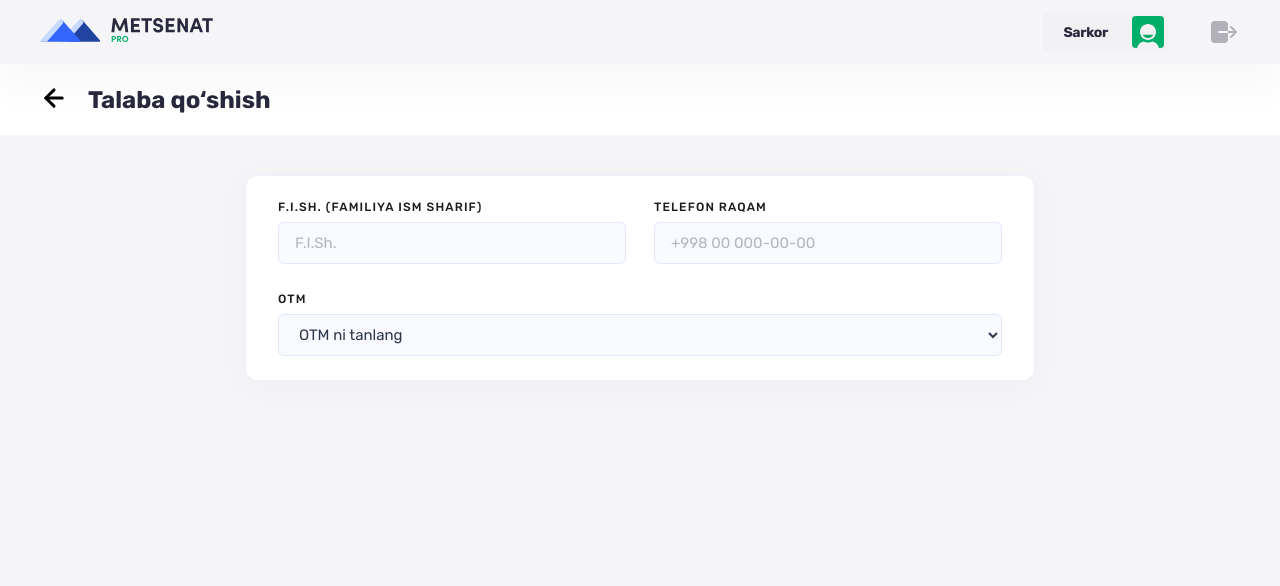
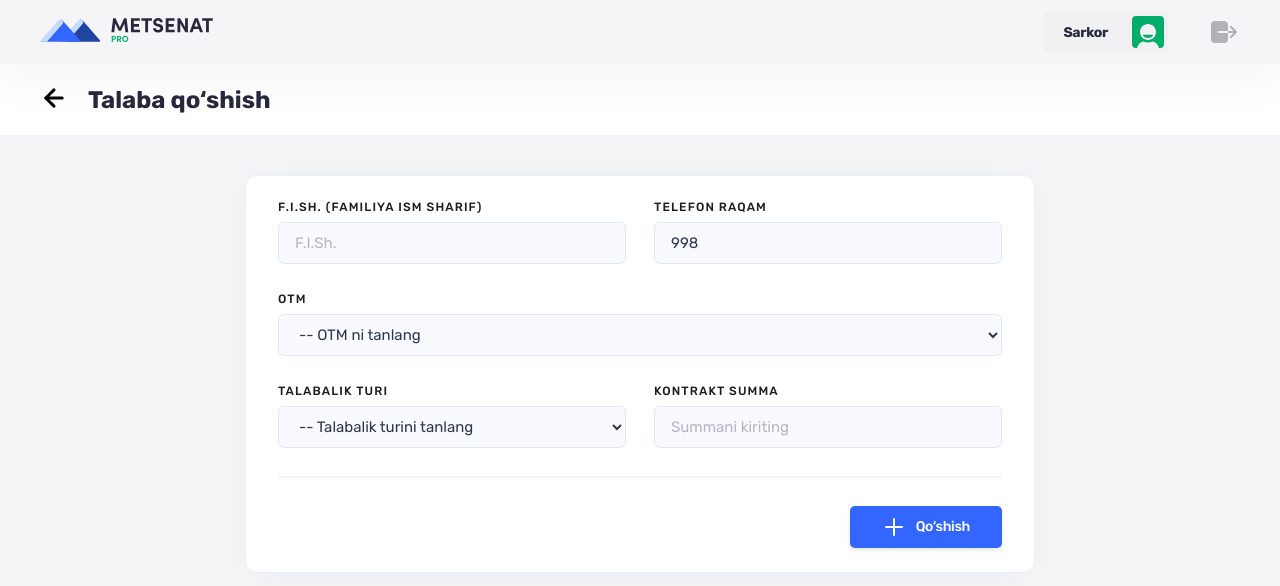
Before and after one commit to Sarkor2007/Metsenat, a Vue app: page /admin/students/add in a window 1280 px wide. Shown: the top 586 px of the page. Built offline with nearby package versions, Linux system fonts and the light colour scheme.

Commit message:
add vue toast

```diff
--- a/package.json
+++ b/package.json
@@ -11,6 +11,7 @@
   "dependencies": {
     "vue": "^3.2.47",
     "vue-router": "^4.1.6",
+    "vue-toastification": "^2.0.0-rc.5",
     "vuex": "^4.1.0"
   },
   "devDependencies": {
--- a/src/App.vue
+++ b/src/App.vue
@@ -1,6 +1,9 @@
 <template>
   <router-view />
 </template>
+
+<script>
+</script>
 
 <style>
 .container {
--- a/src/components/AddStudent.vue
+++ b/src/components/AddStudent.vue
@@ -1,9 +1,11 @@
 <script setup>
 // icons
-// import userImg from '../../assets/images/user.jpg'
-// import editIcon from '../../assets/icons/edit.svg'
+
 import leftarrowIcon from '../assets/icons/leftarrow.svg'
-// import bottomImg from '../../assets/images/rocket.png'
+import plusBtn from "../assets/icons/add.svg"
+
+
+import { useToast } from "vue-toastification"
 
 </script>
 
@@ -12,8 +14,50 @@ export default {
     name: "AddStudent",
     data() {
         return {
+            data: [],
+            name: '',
+            university: '',
+            type: '',
+            sumContract: '',
+            tel: '998'
         }
     },
+
+    methods: {
+        addStudent() {
+            const toast = useToast()
+            let user = {
+                name: this.name,
+                type: this.type,
+                university: this.university,
+                sumContract: this.sumContract,
+                tel: this.tel
+            }
+
+            this.name = '';
+            this.type = '';
+            this.university = '';
+            this.sumContract = '';
+            this.tel = '998';
+
+            toast("Ученик добавлен!", {
+                position: "top-right",
+                timeout: 2000,
+                hideProgressBar: false,
+                closeButton: true,
+                closeOnClick: true,
+                pauseOnFocusLoss: false,
+                pauseOnHover: false,
+                draggable: true,
+                draggablePercent: 0.6,
+                closeButton: "button",
+                icon: true,
+                rtl: false
+            });
+
+            this.$emit('newStudent', user)
+        }
+    }
 }
 </script>
 
@@ -31,12 +75,15 @@ export default {
                 </div>
             </div>
         </div>
-        <div class="add__body">
-            <div class="add__body-top">
+        <form @submit.prevent="addStudent()"
+            class="add__body">
+            <div class="add__body-box">
                 <label class="add__el"
                     for="name">
                     <h3 class="add__subtitle">F.I.Sh. (Familiya Ism Sharif)</h3>
-                    <input id="name"
+                    <input v-model="name"
+                        id="name"
+                        required
                         name="name"
                         placeholder="F.I.Sh."
                         type="text">
@@ -44,8 +91,10 @@ export default {
                 <label class="add__el"
                     for="tel">
                     <h3 class="add__subtitle">Telefon raqam</h3>
-                    <input id="tel"
+                    <input v-model="tel"
+                        id="tel"
                         name="tel"
+                        required
                         placeholder="+998 00 000-00-00"
                         type="number">
                 </label>
@@ -53,17 +102,52 @@ export default {
             <label for="university"
                 class="add__university add__el">
                 <h3 class="add__subtitle">OTM</h3>
-                <select class=""
+                <select v-model="university"
                     name="university"
-                    id="university">
+                    id="university"
+                    required>
                     <option value=""
                         disabled
-                        selected>OTM ni tanlang</option>
+                        selected>-- OTM ni tanlang</option>
                     <option value="inha">Toshkent shahridagi INHA Universiteti</option>
                     <option value="milliy">O’zbekiston milliy universiteti</option>
                 </select>
             </label>
-        </div>
+            <div class="add__body-box">
+                <label class="add__el"
+                    for="name">
+                    <h3 class="add__subtitle">Talabalik turi</h3>
+                    <select v-model="type"
+                        required
+                        name="university"
+                        id="university">
+                        <option value=""
+                            disabled
+                            selected>-- Talabalik turini tanlang</option>
+                        <option value="Bakalavr">Bakalavr</option>
+                        <option value="Magistr">Magistr</option>
+                    </select>
+                </label>
+                <label class="add__el"
+                    for="sum">
+                    <h3 class="add__subtitle">Kontrakt summa</h3>
+                    <input v-model="sumContract"
+                        required
+                        id="sum"
+                        name="sum"
+                        placeholder="Summani kiriting"
+                        type="number">
+                </label>
+            </div>
+            <div class="add__bottom">
+                <button type="submit"
+                    class="add__bottom-btn">
+                    <img :src="plusBtn"
+                        alt="plus">
+                    <h3>Qo‘shish</h3>
+                </button>
+            </div>
+        </form>
     </section>
 </template>
 
@@ -97,6 +181,7 @@ export default {
         &-btn {
             background: none;
             cursor: pointer;
+            user-select: none;
         }
 
         &-name {
@@ -142,7 +227,7 @@ export default {
         border-radius: 12px;
         padding: 24px 32px;
 
-        &-top {
+        &-box {
             display: flex;
             align-items: center;
             gap: 28px;
@@ -172,5 +257,38 @@ export default {
             width: 100%;
         }
     }
+
+    &__bottom {
+        border-top: 2px solid #F5F5F7;
+        padding-top: 28px;
+        width: 100%;
+        display: flex;
+        justify-content: flex-end;
+
+        &-btn {
+            cursor: pointer;
+            width: fit-content;
+            background: #3366FF;
+            box-shadow: 0px 0px 1px rgba(40, 41, 61, 0.04), 0px 2px 4px rgba(96, 97, 112, 0.16);
+            border-radius: 5px;
+            height: 42px;
+            display: flex;
+            align-items: center;
+            gap: 10px;
+            padding: 0px 32px;
+
+            img {
+                user-select: none;
+            }
+
+            h3 {
+                font-weight: 500;
+                font-size: 14px;
+                line-height: 24px;
+                letter-spacing: -0.35px;
+                color: #FFFFFF;
+            }
+        }
+    }
 }
 </style>
--- a/src/components/NavigationPanel.vue
+++ b/src/components/NavigationPanel.vue
@@ -5,7 +5,6 @@ export default {
     data() {
         return {
             selectComponent: this.selectedComponent
-
         }
     },
     methods: {
@@ -14,11 +13,11 @@ export default {
             this.updateTabView()
         },
         updateTabView() {
-            let data = JSON.stringify(this.$store.state.tabView)
+            let data = JSON.stringify(this.tabView)
             localStorage.setItem('tabView', data)
         },
         showTab() {
-            this.$store.state.tabView = JSON.parse(localStorage.getItem('tabView'))
+            this.tabView = JSON.parse(localStorage.getItem('tabView'))
         },
         activeFilter() {
             if (this.tabActived == 2) {
@@ -38,6 +37,9 @@ export default {
             const activeTabItem = this.$store.state.tabView.find(tab => tab.active)
             return activeTabItem ? activeTabItem.id : null
         },
+        tabView() {
+            return this.$store.state.tabView
+        }
     },
     mounted() {
         this.showTab()
--- a/src/components/Students.vue
+++ b/src/components/Students.vue
@@ -1,16 +1,22 @@
 <script setup>
 // icons
 import showIconBlue from '../assets/icons/eyeblue.svg'
+
+
+import AddStudent from './AddStudent.vue';
 </script>
 
 <script>
 export default {
     name: 'Students',
+    components: {
+        AddStudent
+    },
     data() {
         return {
             studentsList: [
                 {
-                    id: 1,
+                    // id: 1,
                     name: 'Alimov Abror Xabibullayevich',
                     type: 'Bakalavr',
                     otm: 'Toshkent shahridagi INHA Universiteti',
@@ -19,7 +25,7 @@ export default {
                     sumContract: '30 000 000',
                 },
                 {
-                    id: 2,
+                    // id: 2,
                     name: 'Saimov Rustam Saimjonovich',
                     type: 'Magistr',
                     otm: 'O’zbekiston milliy universiteti',
@@ -28,6 +34,12 @@ export default {
                     sumContract: '28 000 000',
                 },
             ]
+        }
+    },
+    methods: {
+        addNewStudent(data) {
+            console.log(data);
+            this.studentsList.push(data)
         }
     },
     computed: {
@@ -73,7 +85,7 @@ export default {
                             :key="index"
                             class="item">
                             <ul class="item__box">
-                                <li class="number">{{ item.id }}</li>
+                                <li class="number">{{ ++index }}</li>
                                 <li class="name">{{ item.name }}</li>
                                 <li class="type">{{ item.type }}</li>
                                 <li class="unversity">{{ item.otm }}</li>
--- a/src/components/TheHeader.vue
+++ b/src/components/TheHeader.vue
@@ -76,6 +76,7 @@ export default {
     }
 
     &-img {
+      user-select: none;
       width: 32px;
       height: 32px;
       border-radius: 4px;
@@ -91,6 +92,7 @@ export default {
     width: 32px;
     height: 32px;
     object-fit: contain;
+    user-select: none;
   }
 }
 </style>
--- a/src/main.js
+++ b/src/main.js
@@ -3,7 +3,19 @@ import './style.css'
 import App from './App.vue'
 import router from './router'
 import store from './store'
+import Toast from 'vue-toastification';
 
 
 
-createApp(App).use(router).use(store).mount('#app')
+import "vue-toastification/dist/index.css"
+
+
+const app = createApp(App)
+
+app.use(Toast, {
+    transition: "Vue-Toastification__bounce",
+    maxToasts: 20,
+    newestOnTop: true
+});
+
+app.use(router).use(store).mount('#app')
--- a/src/views/AdminPage.vue
+++ b/src/views/AdminPage.vue
@@ -53,9 +53,6 @@ export default {
         }
     },
     watch: {
-        // selectedComponent(newVal) {
-        //     console.log(newVal);
-        // },
         componentPath(newPath) {
             this.$router.push(newPath)
         }
```
Also changed, not shown: 1 other file (tests, documents, lock files or other folders).
